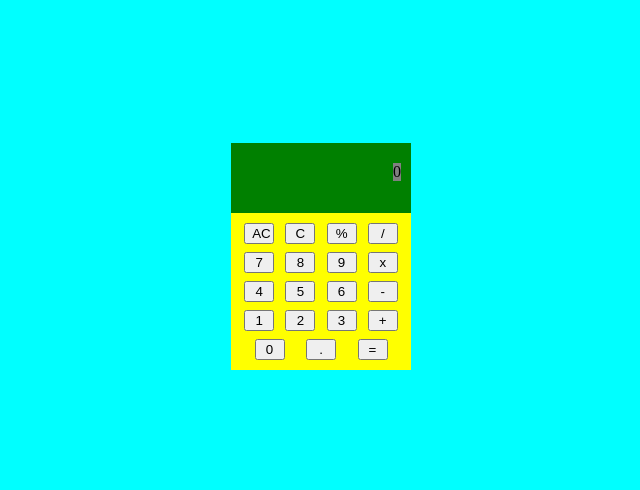
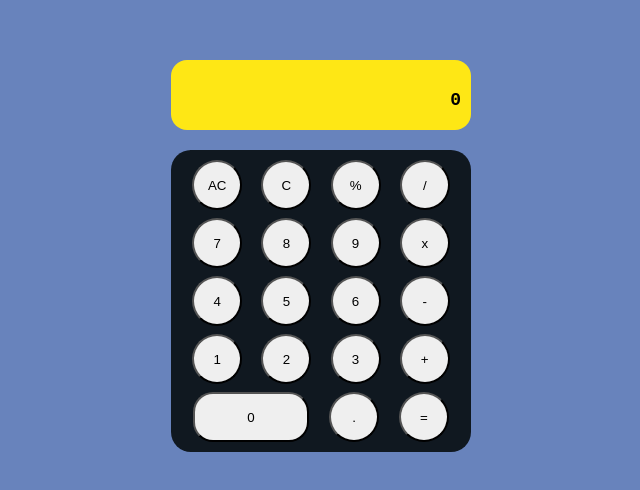
Before and after one commit to staticBunny/calculator, a plain HTML site: page index.html in a window 1280 px wide. Shown: the part 152-642 px from the top of the page, without its empty margins (319-959 px from the left). Drawn offline with Linux system fonts and the light colour scheme.

Commit message:
Improve UI

```diff
--- a/styles.css
+++ b/styles.css
@@ -4,22 +4,25 @@ body {
     justify-content: center;
     align-items: center;
     height: 100vh;
-    background-color: aqua;
+    background-color: #6883BC;
+    font-family: "Courier New", "Monaco", sans-serif;
 }
 #container {
     display:flex;
     flex-direction: column;
-    background-color: grey;
-    width: 180px;
+    width: 300px;
+    gap: 20px;
 }
 
 #screen {
     display:flex;
     flex-direction: column;
-    background-color: green;
+    background-color: #FEE715FF ;
     min-height: 50px;
     gap: 10px;
     padding: 10px;
+    border-radius: 16px;
+    justify-content: center;
 }
 
 #buttons {
@@ -27,12 +30,26 @@ body {
     flex-wrap: wrap;
     justify-content: space-evenly;
     padding: 10px;
-    background-color: yellow;
+    background-color: #101820FF;
     gap: 8px;
+    cursor: pointer;
+    border-radius: 20px;
 }
 
 button {
-    width: 30px;
+    width: 50px;
+    height: 50px;
+    border-radius: 50%;
+}
+
+button:hover
+{
+  background-color: #F082AC;
+}
+
+[id='0'] {
+    width: 116px;
+    border-radius: 20px;
 }
 
 #input,
@@ -41,10 +58,7 @@ button {
     align-self: flex-end;
 }
 
-#input {
-    background-color: pink;
+#output {
+    font-weight: bold;
+    font-size: large;
 }
-
-#output {
-    background-color: grey;
-}
```
